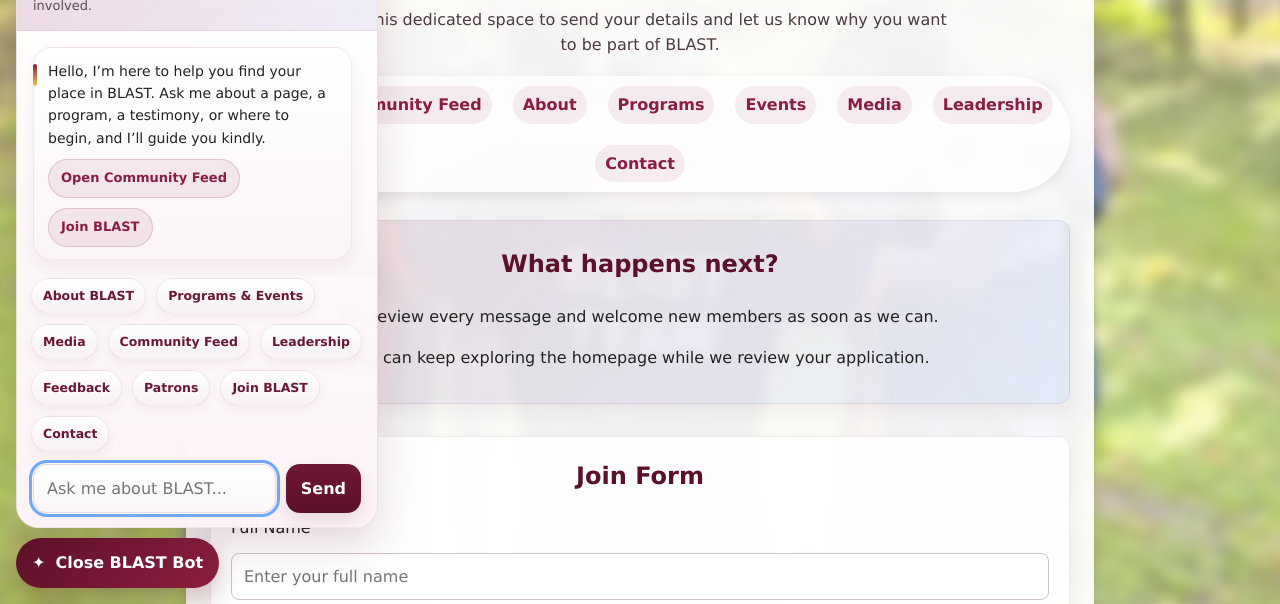
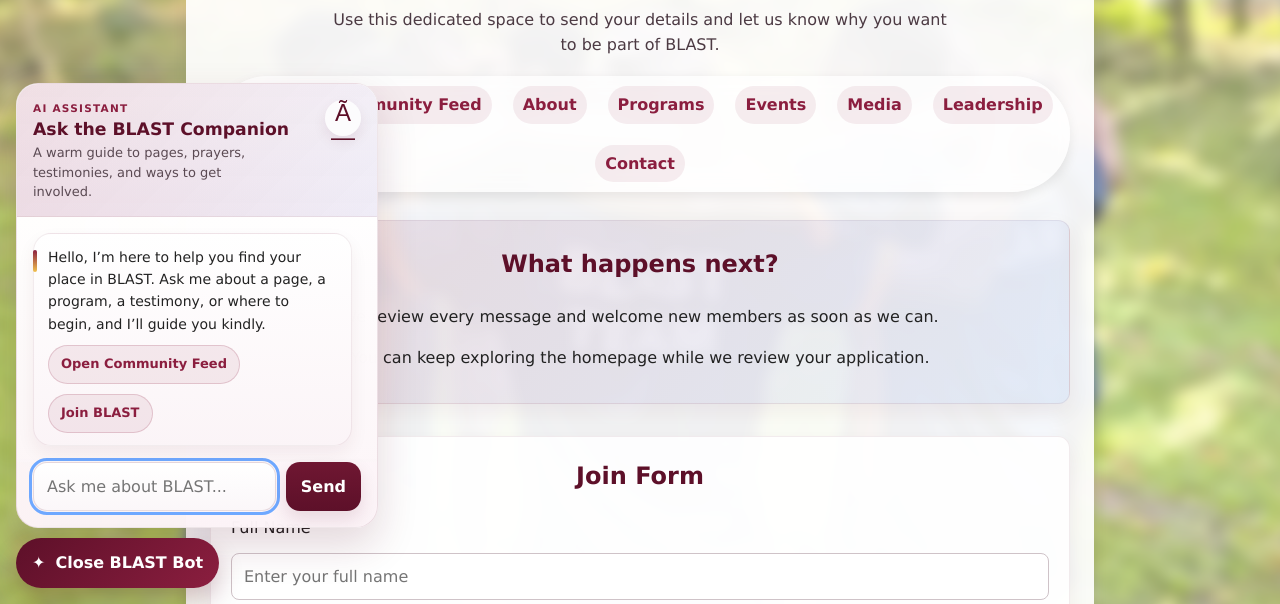
Before and after one commit to silasmukabwa254-ux/Blast, a plain HTML site: page join.html in a window 1280 px wide. Both pictures are taken after a click on the button "Open BLAST Bot". Shown: the part 196-800 px from the top of the page. Drawn offline with Linux system fonts and the light colour scheme; no server answers.

Commit message:
Remove BLAST bot prompt chips

```diff
--- a/script.js
+++ b/script.js
@@ -1605,20 +1605,6 @@ function initBlastBot() {
   messages.setAttribute("aria-live", "polite");
   messages.setAttribute("aria-relevant", "additions text");
 
-  const promptRow = document.createElement("div");
-  promptRow.className = "blast-bot__prompts";
-  const promptItems = [
-    "About BLAST",
-    "Programs & Events",
-    "Media",
-    "Community Feed",
-    "Leadership",
-    "Feedback",
-    "Patrons",
-    "Join BLAST",
-    "Contact",
-  ];
-
   function addMessage(role, text, links) {
     const bubble = document.createElement("div");
     bubble.className = `blast-bot__message blast-bot__message--${role}`;
@@ -1675,18 +1661,6 @@ function initBlastBot() {
       addMessage("assistant", response.text, response.links);
     }, 500);
   }
-
-  promptItems.forEach(function (label) {
-    const button = document.createElement("button");
-    button.type = "button";
-    button.className = "blast-bot__prompt";
-    button.textContent = label;
-    button.addEventListener("click", function () {
-      showReply(label);
-      openBot();
-    });
-    promptRow.appendChild(button);
-  });
 
   const form = document.createElement("form");
   form.className = "blast-bot__form";
@@ -1761,7 +1735,6 @@ function initBlastBot() {
   panel.id = "blastBotPanel";
   panel.appendChild(header);
   panel.appendChild(messages);
-  panel.appendChild(promptRow);
   panel.appendChild(form);
 
   widget.appendChild(panel);
--- a/style.css
+++ b/style.css
@@ -1650,39 +1650,10 @@
                             margin-left: 2px;
                             animation: blast-bot-pulse 1.2s ease-in-out infinite;
                      }
-                     .blast-bot__prompts {
-                            display: flex;
-                            flex-wrap: wrap;
-                            gap: 10px;
-                            padding: 2px 14px 12px;
-                     }
-                     .blast-bot__prompt {
-                            border: 1px solid rgba(93, 16, 41, 0.08);
-                            border-radius: 999px;
-                            padding: 7px 11px;
-                            background: linear-gradient(180deg, rgba(255, 255, 255, 0.96), rgba(248, 240, 244, 0.98));
-                            color: #6b1831;
-                            font: inherit;
-                            font-size: 12.5px;
-                            font-weight: 600;
-                            cursor: pointer;
-                            box-shadow: 0 4px 10px rgba(93, 16, 41, 0.05);
-                            transition: transform 0.18s ease, border-color 0.18s ease, box-shadow 0.18s ease, background-color 0.18s ease;
-                     }
-                     .blast-bot__prompt:hover {
-                            transform: translateY(-1px);
-                            border-color: rgba(93, 16, 41, 0.16);
-                            box-shadow: 0 8px 16px rgba(93, 16, 41, 0.08);
-                            background: linear-gradient(180deg, rgba(255, 255, 255, 1), rgba(246, 236, 241, 0.99));
-                     }
-                     .blast-bot__prompt:focus {
-                            outline: 3px solid #6ea8ff;
-                            outline-offset: 2px;
-                     }
                      .blast-bot__form {
                             display: flex;
                             gap: 10px;
-                            padding: 0 16px 14px;
+                            padding: 0 16px 16px;
                      }
                      .blast-bot__input {
                             flex: 1 1 auto;
```
